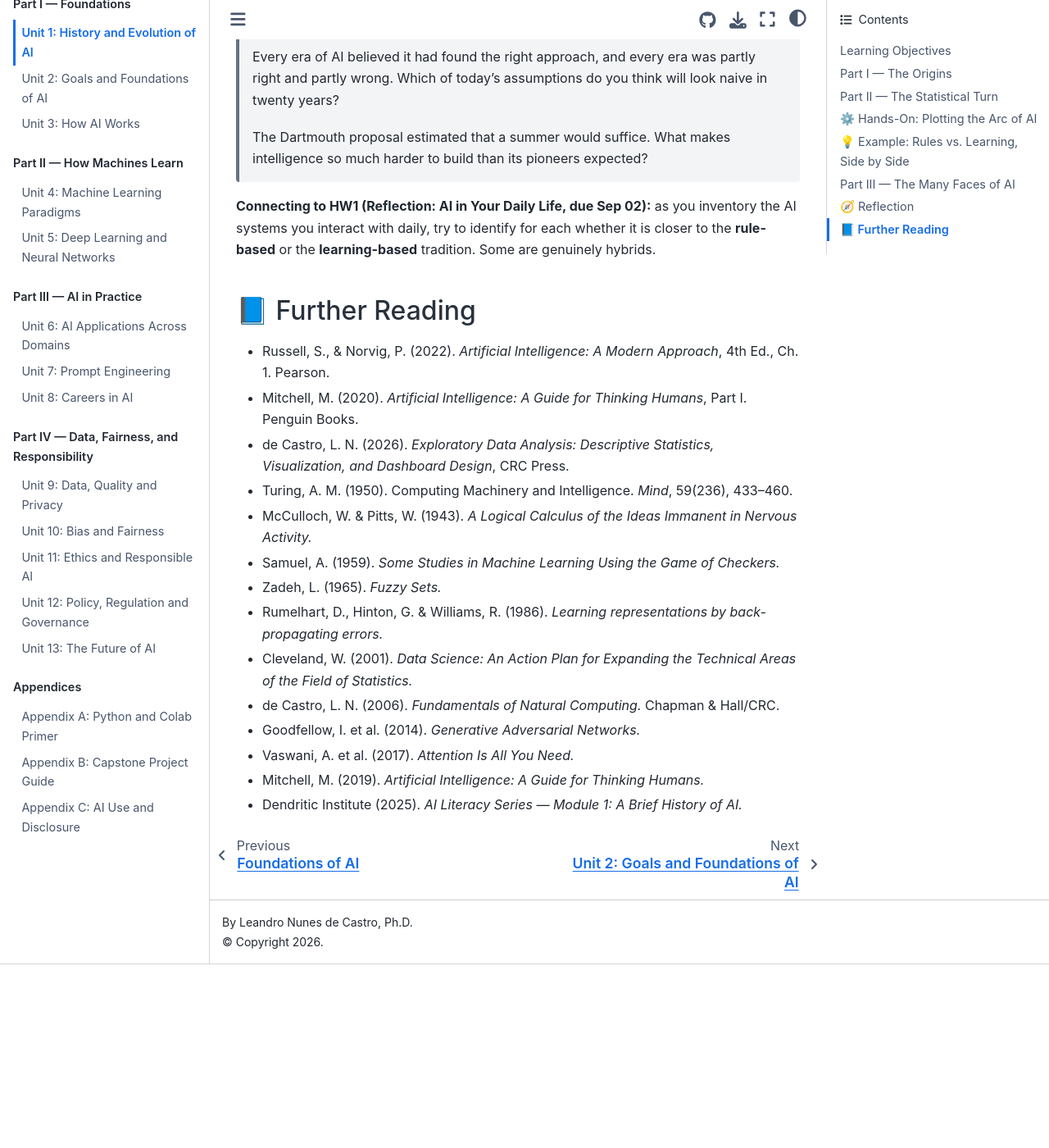
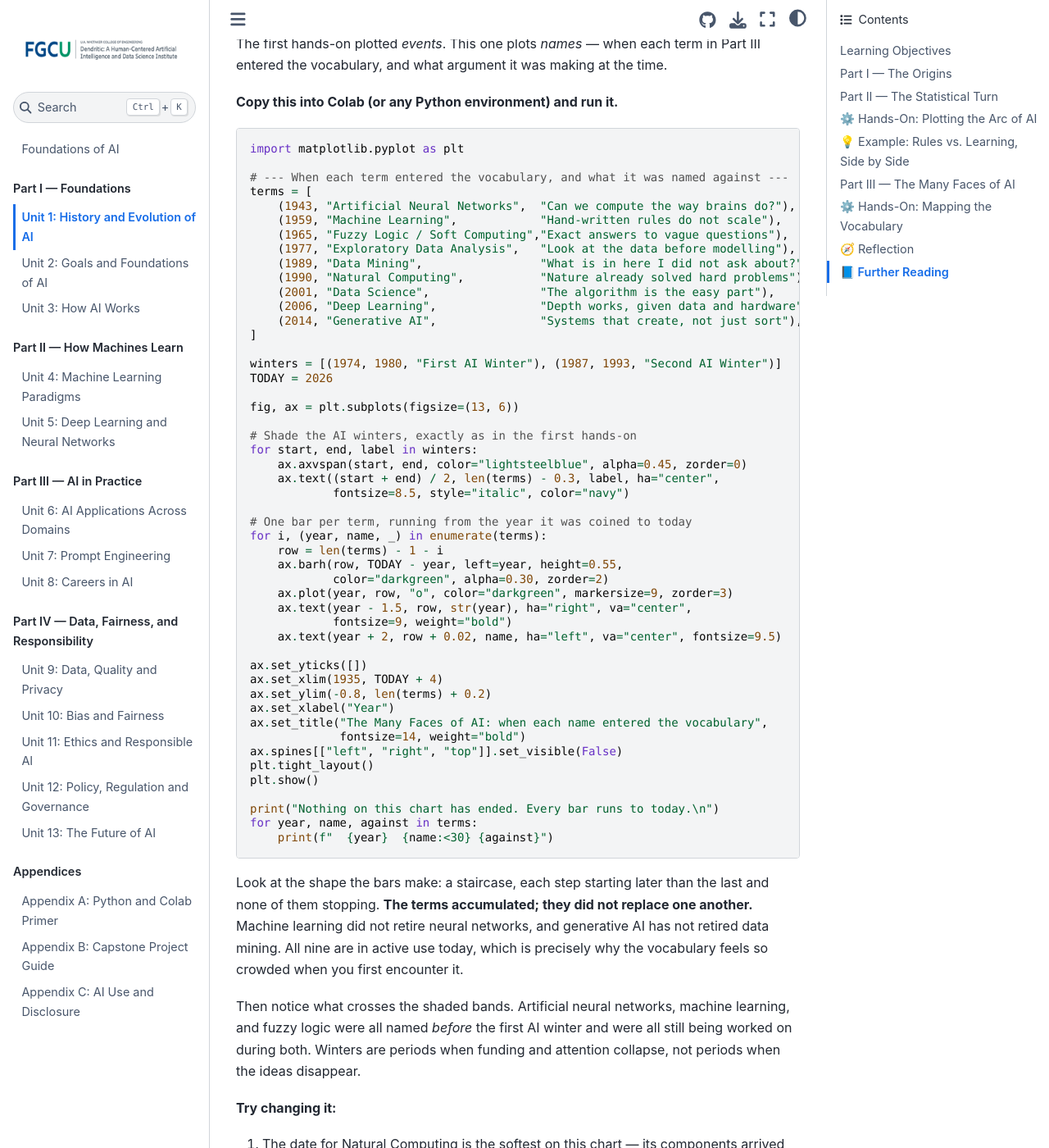
Before and after one commit to lndecastro/Foundations_of_AI, a Jupyter Book: the page built from book/Unit_01_History_and_Evolution.md, in a window 1280 px wide and 1400 px high, scrolled down 11947 px. Shown: the whole window at 82% size. Built offline with Jupyter Book 1.0.4 settings and Sphinx 7.4.7 and the Sphinx Book theme 1.1.4, drawn with Linux system fonts in a browser that asks for light colours; before the commit the page ends 13123 px from its top, so only the background shows below that; some of the changed text lies outside the part shown.

Commit message:
Introduce hands-on activity for AI vocabulary mapping
Added a hands-on section for mapping AI vocabulary with a Python plotting example.

````diff
--- a/book/Unit_01_History_and_Evolution.md
+++ b/book/Unit_01_History_and_Evolution.md
@@ -343,6 +343,74 @@ Plenty of generative techniques are not deep learning.
 Treat the nesting as a rough map, not a taxonomy.
 ```
 
+## ⚙️ Hands-On: Mapping the Vocabulary
+
+The first hands-on plotted *events*. This one plots *names* — when each term in Part III entered the vocabulary, and what argument it was making at the time.
+
+**Copy this into Colab (or any Python environment) and run it.**
+
+```python
+import matplotlib.pyplot as plt
+
+# --- When each term entered the vocabulary, and what it was named against ---
+terms = [
+    (1943, "Artificial Neural Networks",  "Can we compute the way brains do?"),
+    (1959, "Machine Learning",            "Hand-written rules do not scale"),
+    (1965, "Fuzzy Logic / Soft Computing","Exact answers to vague questions"),
+    (1977, "Exploratory Data Analysis",   "Look at the data before modelling"),
+    (1989, "Data Mining",                 "What is in here I did not ask about?"),
+    (1990, "Natural Computing",           "Nature already solved hard problems"),
+    (2001, "Data Science",                "The algorithm is the easy part"),
+    (2006, "Deep Learning",               "Depth works, given data and hardware"),
+    (2014, "Generative AI",               "Systems that create, not just sort"),
+]
+
+winters = [(1974, 1980, "First AI Winter"), (1987, 1993, "Second AI Winter")]
+TODAY = 2026
+
+fig, ax = plt.subplots(figsize=(13, 6))
+
+# Shade the AI winters, exactly as in the first hands-on
+for start, end, label in winters:
+    ax.axvspan(start, end, color="lightsteelblue", alpha=0.45, zorder=0)
+    ax.text((start + end) / 2, len(terms) - 0.3, label, ha="center",
+            fontsize=8.5, style="italic", color="navy")
+
+# One bar per term, running from the year it was coined to today
+for i, (year, name, _) in enumerate(terms):
+    row = len(terms) - 1 - i
+    ax.barh(row, TODAY - year, left=year, height=0.55,
+            color="darkgreen", alpha=0.30, zorder=2)
+    ax.plot(year, row, "o", color="darkgreen", markersize=9, zorder=3)
+    ax.text(year - 1.5, row, str(year), ha="right", va="center",
+            fontsize=9, weight="bold")
+    ax.text(year + 2, row + 0.02, name, ha="left", va="center", fontsize=9.5)
+
+ax.set_yticks([])
+ax.set_xlim(1935, TODAY + 4)
+ax.set_ylim(-0.8, len(terms) + 0.2)
+ax.set_xlabel("Year")
+ax.set_title("The Many Faces of AI: when each name entered the vocabulary",
+             fontsize=14, weight="bold")
+ax.spines[["left", "right", "top"]].set_visible(False)
+plt.tight_layout()
+plt.show()
+
+print("Nothing on this chart has ended. Every bar runs to today.\n")
+for year, name, against in terms:
+    print(f"  {year}  {name:<30} {against}")
+```
+
+Look at the shape the bars make: a staircase, each step starting later than the last and none of them stopping. **The terms accumulated; they did not replace one another.** Machine learning did not retire neural networks, and generative AI has not retired data mining. All nine are in active use today, which is precisely why the vocabulary feels so crowded when you first encounter it.
+
+Then notice what crosses the shaded bands. Artificial neural networks, machine learning, and fuzzy logic were all named *before* the first AI winter and were all still being worked on during both. Winters are periods when funding and attention collapse, not periods when the ideas disappear.
+
+**Try changing it:**
+
+1. The date for Natural Computing is the softest on this chart — its components arrived separately (evolutionary computation in the 1960s, swarm intelligence around 1990, DNA computing in 1994). Pick the date you think is most defensible, change it, and be ready to say why. Which other rows could reasonably move?
+2. Add a row for **Symbolic AI**, which Part I covered but Part III did not list. What year do you give it, and does its bar run to today like the others, or does it stop?
+3. Three terms sit close together between 1977 and 2001 — EDA, data mining, and data science. What was happening in the world during those years that would cause three names for working with data to appear in such quick succession?
+
 ## 🧭 Reflection
 
 > Every era of AI believed it had found the right approach, and every era was partly right and partly wrong.
````
